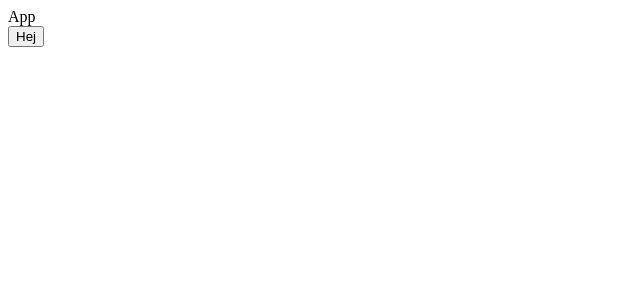
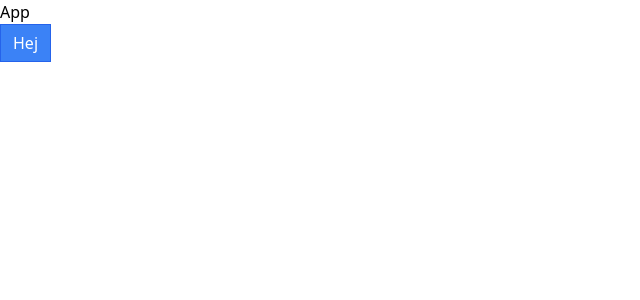
Before and after one commit to PatrykRoskosz/component-page, a React (Create React App) app: page / in a window 1280 px wide. Shown: the top 300 px of the page, without its empty margins (0-640 px from the left). Built offline with nearby package versions, Linux system fonts and the light colour scheme.

Commit message:
add libraries (classnames and taliwind)

```diff
--- a/package.json
+++ b/package.json
@@ -3,9 +3,12 @@
   "version": "0.1.0",
   "private": true,
   "dependencies": {
+    "@headlessui/react": "^1.7.14",
+    "@heroicons/react": "^2.0.18",
     "@testing-library/jest-dom": "^5.16.4",
     "@testing-library/react": "^13.3.0",
     "@testing-library/user-event": "^13.5.0",
+    "classnames": "^2.3.2",
     "prop-types": "^15.8.1",
     "react": "^18.2.0",
     "react-dom": "^18.2.0",
@@ -35,5 +38,8 @@
       "last 1 firefox version",
       "last 1 safari version"
     ]
+  },
+  "devDependencies": {
+    "tailwindcss": "^3.3.2"
   }
 }
--- a/src/components/Button/Button.js
+++ b/src/components/Button/Button.js
@@ -10,7 +10,7 @@ const Button = ({
 	outline,
 	rounded,
 }) => {
-	return <button>{children}</button>;
+	return <button className="px-3 py-1.5 border border-blue-600 text-white bg-blue-500">{children}</button>;
 };
 
 Button.propTypes = {
--- /dev/null
+++ b/src/index.css
@@ -0,0 +1,3 @@
+@tailwind base;
+@tailwind components;
+@tailwind utilities;
--- a/src/index.js
+++ b/src/index.js
@@ -1,6 +1,7 @@
 import React from 'react';
 import ReactDOM from 'react-dom/client';
 import App from './App';
+import './index.css';
 
 const el = document.getElementById('root');
 const root = ReactDOM.createRoot(el);
--- /dev/null
+++ b/tailwind.config.js
@@ -0,0 +1,8 @@
+/** @type {import('tailwindcss').Config} */
+module.exports = {
+	content: ["./src/**/*.{js,jsx,ts,tsx}"],
+	theme: {
+		extend: {},
+	},
+	plugins: [],
+};
```
Also changed, not shown: 1 other file (tests, documents, lock files or other folders).
